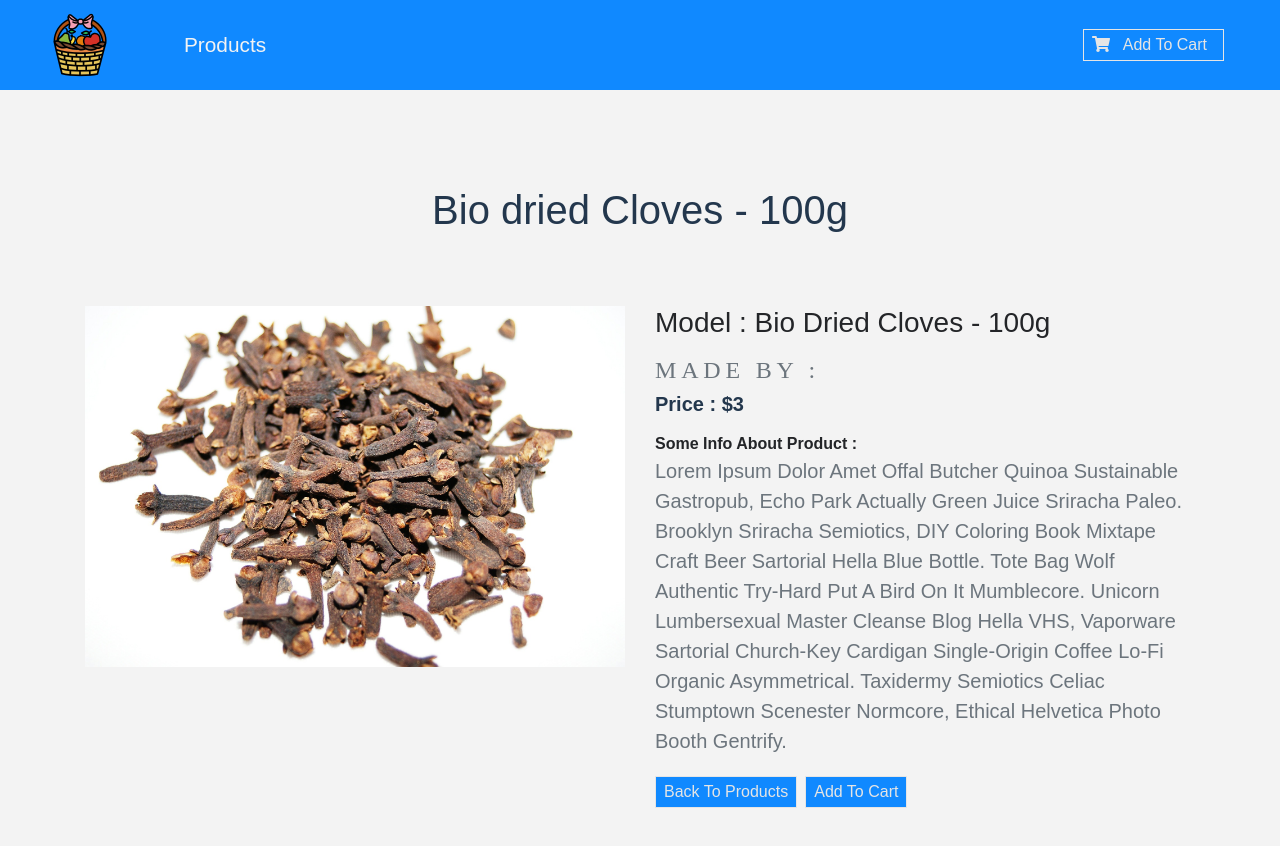
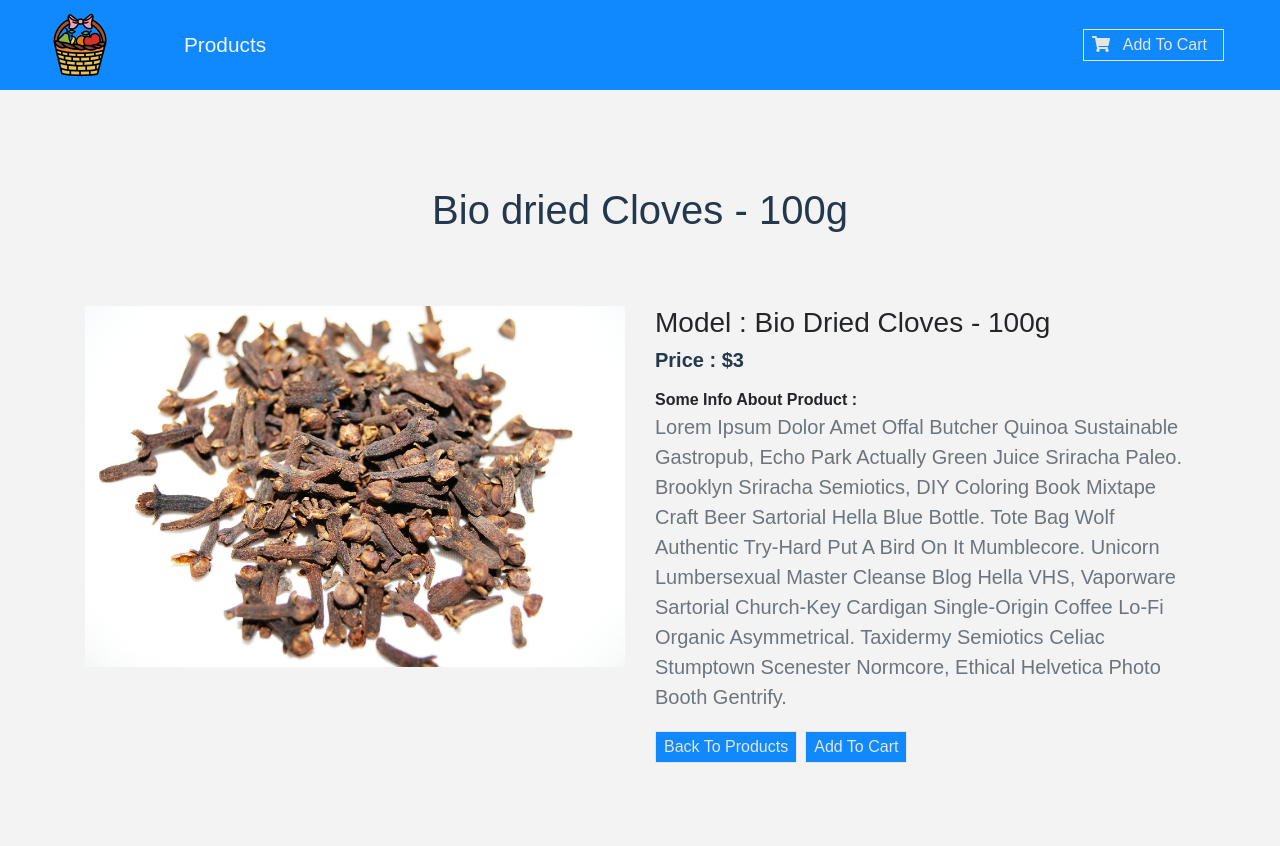
Before and after one commit to ronimaskey/Ayurveda, a React (Create React App) app: page /details in a window 1280 px wide. Shown: the top 846 px of the page. Built offline with nearby package versions, Linux system fonts and the light colour scheme.

Commit message:
[edited]paypal

```diff
--- a/src/components/Details.js
+++ b/src/components/Details.js
@@ -33,9 +33,6 @@ export default class Details extends Component {
                 {/* prdoduct info */}
                 <div className="col-10 mx-auto col-md-6 my-3 text-capitalize">
                   <h3>model : {title}</h3>
-                  <h4 className="text-title text-uppercase text-muted mt-3 mb-2">
-                    made by : <span className="text-uppercase">{company}</span>
-                  </h4>
                   <h5 className="text-blue">
                     <strong>
                       price : <span>$</span>
```
